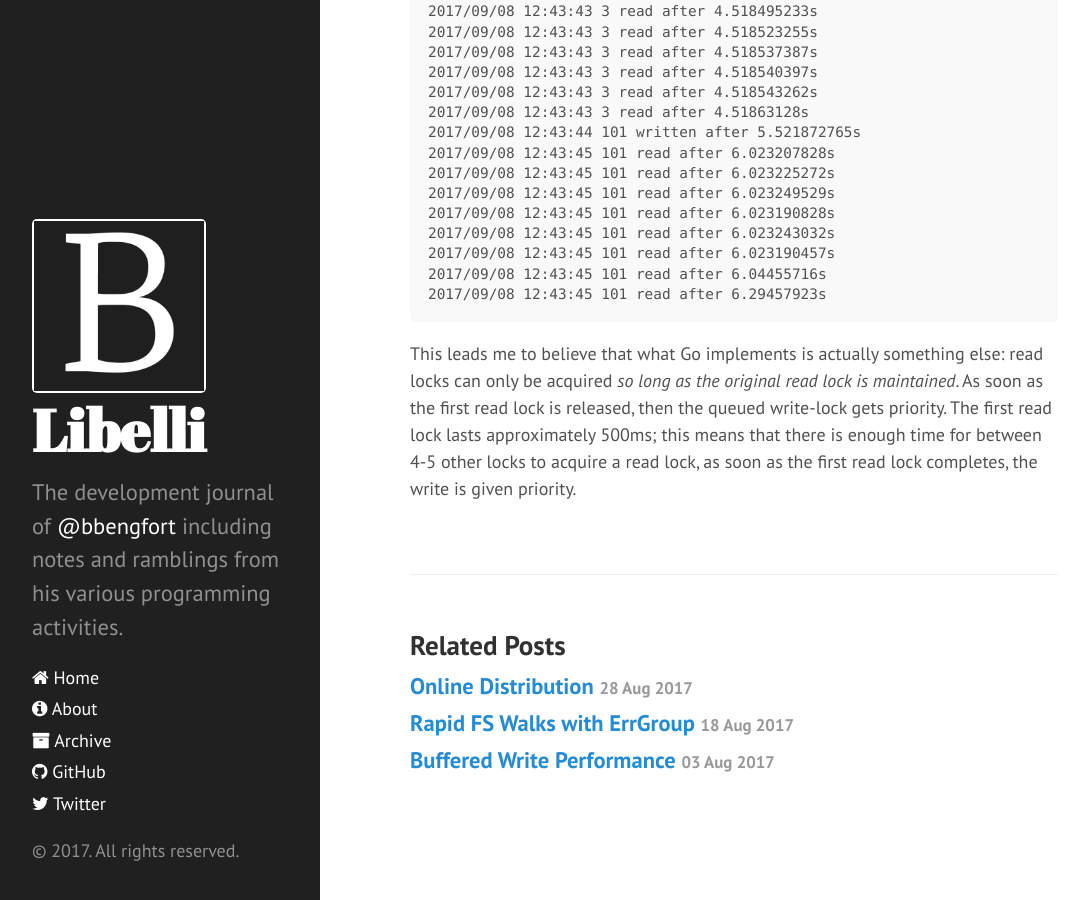
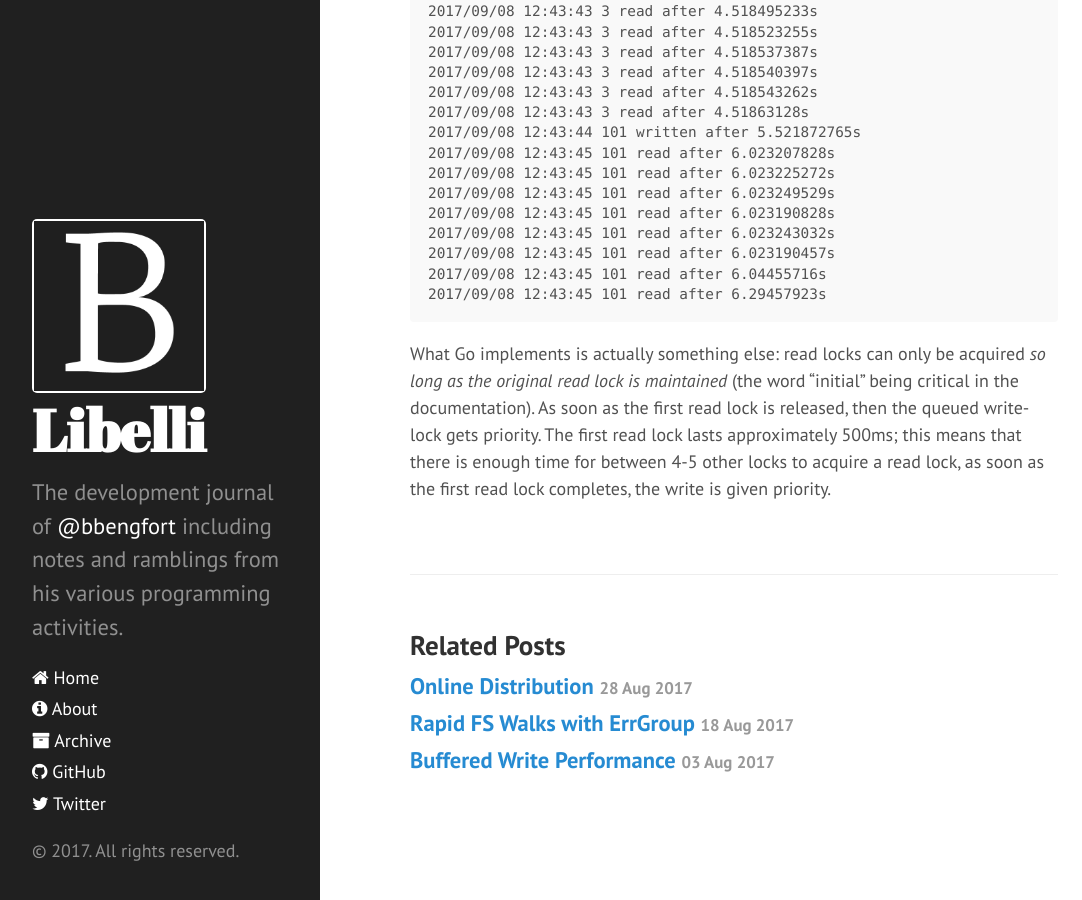
Before and after one commit to bbengfort/bbengfort.github.io, a Jekyll site: the page built from _posts/2017-09-08-lock-queueing.md, in a window 1280 px wide and 900 px high, scrolled down 4840 px. Shown: the whole window, without its empty margins (4-1086 px from the left). Built offline with Jekyll 4.4.1, drawn with Linux system fonts in a browser that asks for light colours; nearby versions of some CDN libraries; some of the changed text lies outside the part shown.

Commit message:
update to lock queueing

````diff
--- a/_posts/2017-09-08-lock-queueing.md
+++ b/_posts/2017-09-08-lock-queueing.md
@@ -19,7 +19,7 @@ So which of these does Go implement? According to the documentation:
 
 > If a goroutine holds a RWMutex for reading and another goroutine might call Lock, no goroutine should expect to be able to acquire a read lock until the initial read lock is released. In particular, this prohibits recursive read locking. This is to ensure that the lock eventually becomes available; a blocked Lock call excludes new readers from acquiring the lock. [&mdash; godoc](https://golang.org/pkg/sync/#RWMutex)
 
-This seems to indicate that Go implements write-preferring mutexes. However, this does not seem to be the behavior that I'm observing.
+My initial read of this made me think  that Go implements write-preferring mutexes. However, this was not the behavior that I observed.
 
 Consider the following locker:
 
@@ -210,4 +210,4 @@ Given the loop issuing 22 read locks that sleep only a quarter of the time of th
 2017/09/08 12:43:45 101 read after 6.29457923s
 ```
 
-This leads me to believe that what Go implements is actually something else: read locks can only be acquired _so long as the original read lock is maintained_. As soon as the first read lock is released, then the queued write-lock gets priority. The first read lock lasts approximately 500ms; this means that there is enough time for between 4-5 other locks to acquire a read lock, as soon as the first read lock completes, the write is given priority.
+What Go implements is actually something else: read locks can only be acquired _so long as the original read lock is maintained_ (the word &ldquo;initial&rdquo; being critical in the documentation). As soon as the first read lock is released, then the queued write-lock gets priority. The first read lock lasts approximately 500ms; this means that there is enough time for between 4-5 other locks to acquire a read lock, as soon as the first read lock completes, the write is given priority.
````
